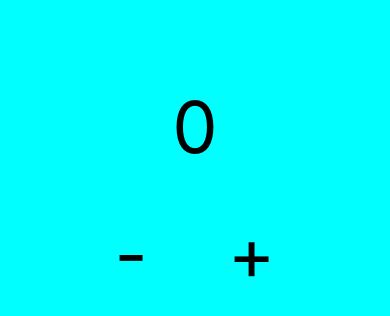
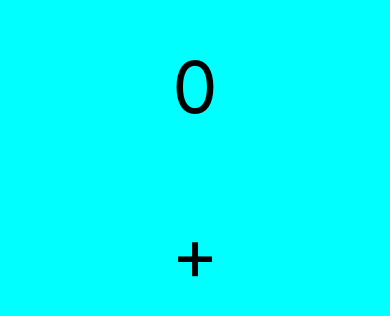
Before and after one commit to unalkyouie/nextapps-counter, a React Native app in the folder counter/: screen / in a window 390 px wide. Shown: the part 212-528 px from the top of the page. Built offline with nearby package versions, Linux system fonts and the light colour scheme.

Commit message:
refactor: added button component to main screen

```diff
--- a/counter/src/screens/Main.tsx
+++ b/counter/src/screens/Main.tsx
@@ -1,11 +1,7 @@
 import React, { useState } from 'react';
-import {
-  Dimensions,
-  StyleSheet,
-  Text,
-  TouchableOpacity,
-  View,
-} from 'react-native';
+import { Dimensions, StyleSheet, Text, View } from 'react-native';
+
+import Button from '../components/Button';
 
 const { height } = Dimensions.get('window');
 
@@ -24,12 +20,7 @@ const Main = () => {
       <View style={styles.counterWrapper}>
         <Text style={styles.counterText}>{counterValue}</Text>
         <View style={styles.buttonsWrapper}>
-          <TouchableOpacity onPress={decrement} style={styles.button}>
-            <Text style={styles.counterText}>-</Text>
-          </TouchableOpacity>
-          <TouchableOpacity onPress={increment} style={styles.button}>
-            <Text style={styles.counterText}>+</Text>
-          </TouchableOpacity>
+          <Button />
         </View>
       </View>
     </View>
```
